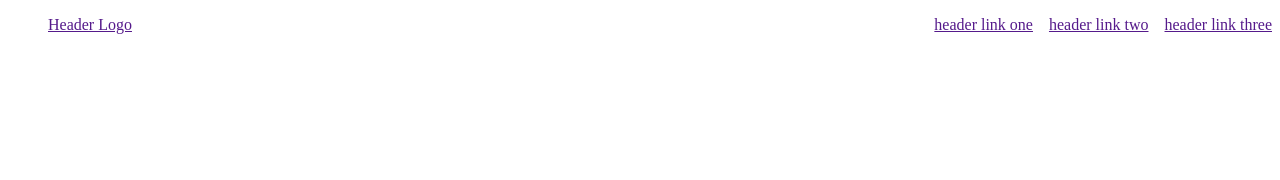
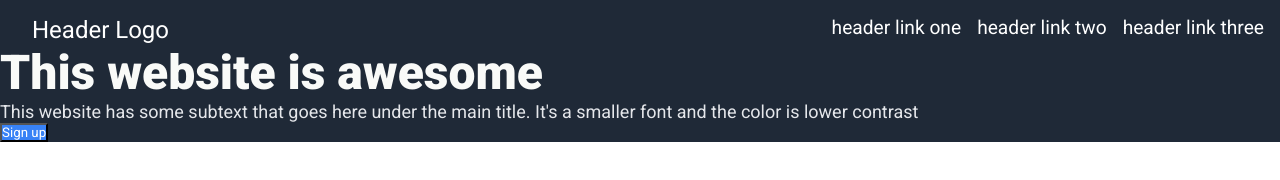
Before and after one commit to baldureinar1/landing-page, a plain HTML site: page index.html in a window 1280 px wide. Drawn offline with Linux system fonts and the light colour scheme.

Commit message:
Implemented the basic layout of the hero and finished the css for the header.

```diff
--- a/index.html
+++ b/index.html
@@ -5,19 +5,31 @@
     <meta name="viewport" content="width=device-width, initial-scale=1.0">
     <title>Landing Page</title>
     <link rel="stylesheet" href="main.css">
+    <link rel="preconnect" href="https://fonts.googleapis.com">
+    <link rel="preconnect" href="https://fonts.gstatic.com" crossorigin>
+    <link href="https://fonts.googleapis.com/css2?family=Roboto:ital,wght@0,100;0,300;0,400;0,500;0,700;0,900;1,100;1,300;1,400;1,500;1,700;1,900&display=swap" rel="stylesheet">
 </head>
 <body>
+    <div class="header-hero">
         <header>
             <nav>
                 <ul>
                     <li class="logo"><a href="">Header Logo</a></li>
-
+                    <div class="other-headers">
                         <li><a href="">header link one</a></li>
                         <li><a href="">header link two</a></li>
                         <li><a href="">header link three</a></li>
+                    </div>
                 </ul>
             </nav>
         </header>
+
+        <div class="hero">
+            <h1 class="main-text">This website is awesome</h1>
+            <p class="sub-text">This website has some subtext that goes here under the main title. It's a smaller font and the color is lower contrast</p>
+            <button class="signup-btn">Sign up</button>
+        </div>
+    </div>
 
     <footer>
 
--- a/main.css
+++ b/main.css
@@ -1,11 +1,62 @@
+* {
+    font-family: "Roboto", sans-serif;
+    margin: 0;
+    padding: 0;
+    box-sizing: border-box;
+}
+
 ul {
     list-style-type: none;
     display: flex;
     flex-direction: row;
-    justify-content: flex;
     gap: 1rem;
+
+    color: white;
 }
 
 li.logo {
+    margin-left: 2rem;
     margin-right: auto;
+    font-size: 24px;
+    color: #F9FAF8
 }
+
+li {
+    margin-top: 1rem;
+}
+
+.other-headers {
+    display: flex;
+    flex-direction: row;
+    justify-content: flex-end;
+    gap: 1rem;
+
+    margin-right: 1rem;
+
+    font-size: 1.2rem;
+}
+
+a {
+    color: white;
+    text-decoration: none;
+}
+
+.header-hero {
+    background-color: #1f2937;
+}
+
+.main-text {
+    font-size: 48px;
+    color: #f9faf8;
+    font-weight: 900;
+}
+
+.sub-text {
+    font-size: 18px;
+    color: #e5e7eb;
+}
+
+.signup-btn {
+    background-color: #3882f6;
+    color: white;
+}
```
Lines whose indentation alone changed are shown as unchanged.
